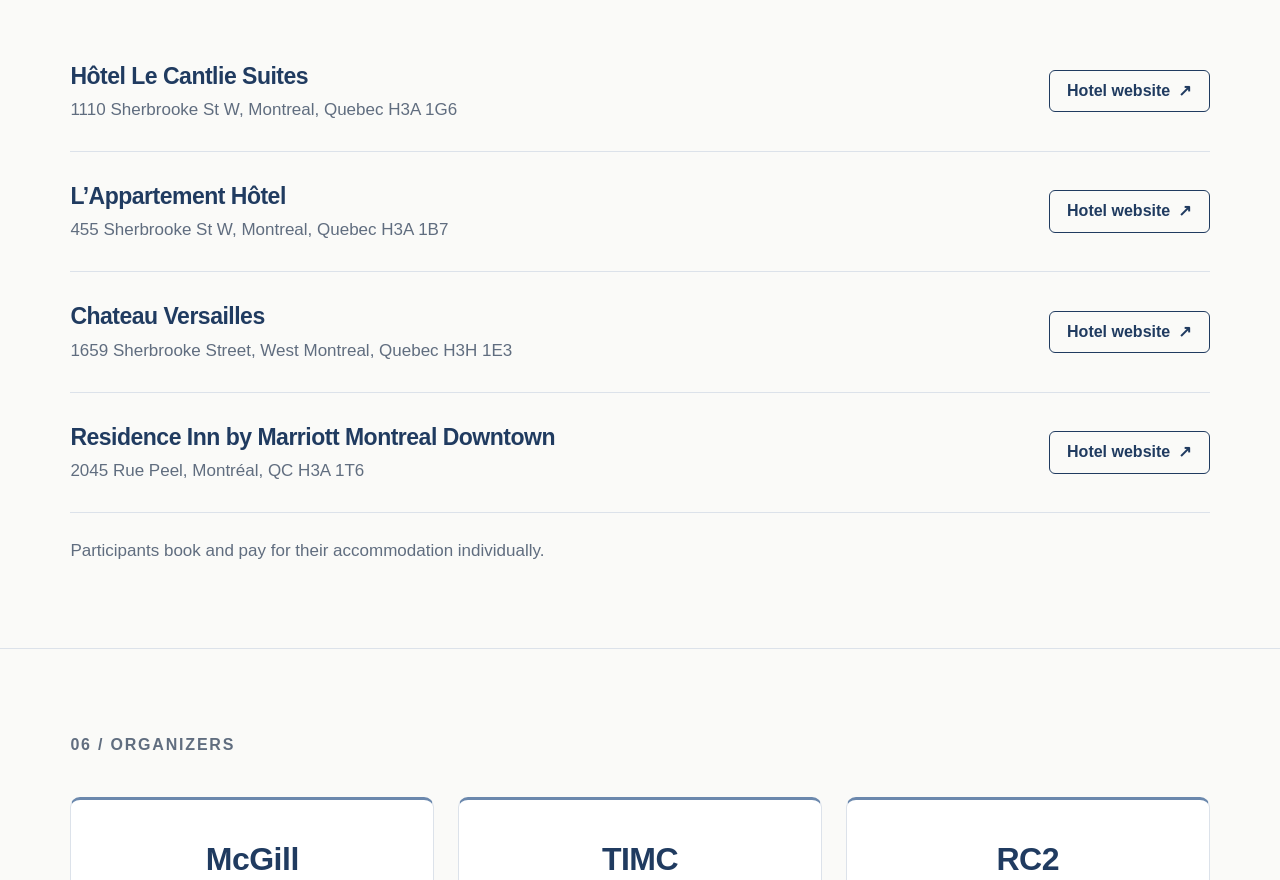
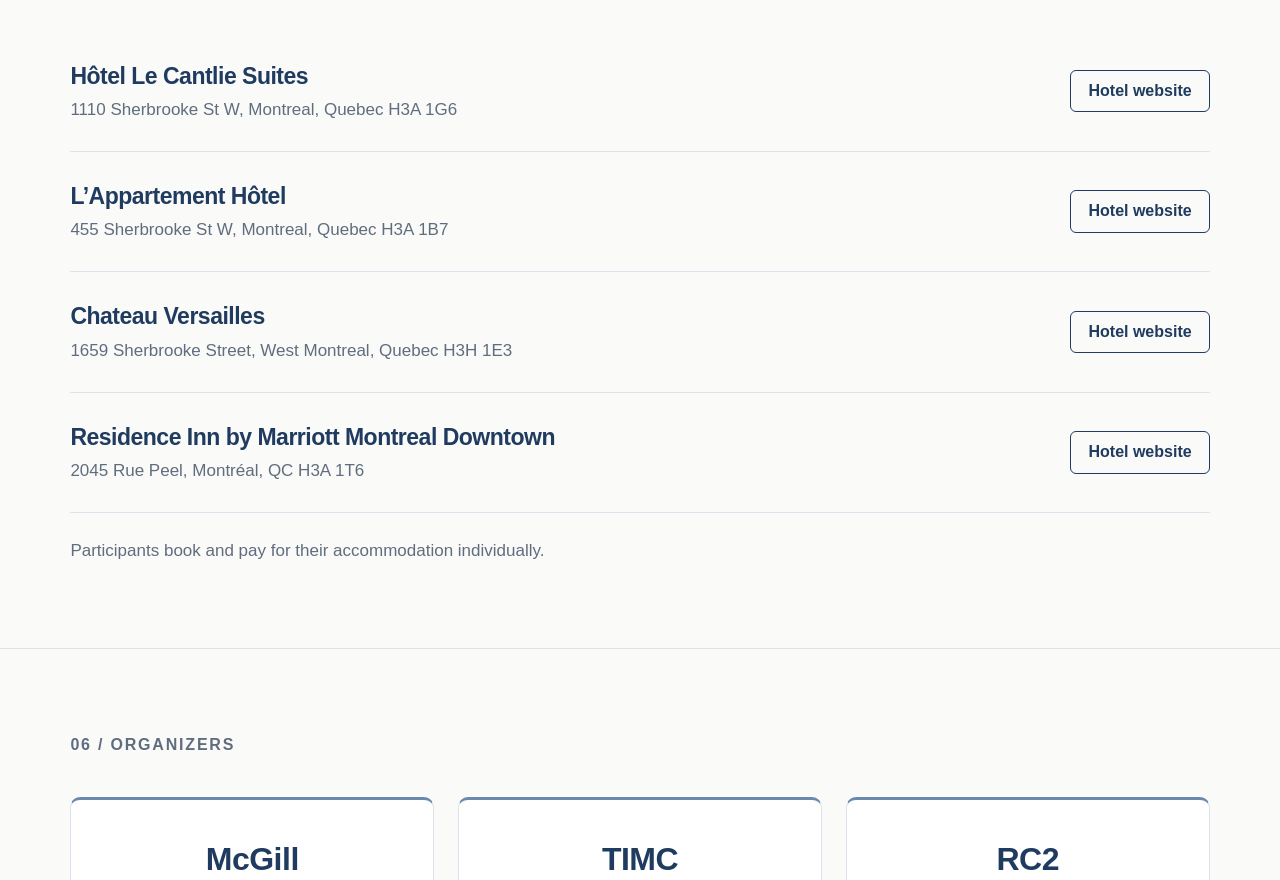
Before and after one commit to ConnieWang0013/aisot2026, a plain HTML site: page index.html in a window 1280 px wide. Shown: the part 3347-4227 px from the top of the page. Drawn offline with Linux system fonts and the light colour scheme.

Commit message:
Remove arrows from hotel website buttons

```diff
--- a/index.html
+++ b/index.html
@@ -35,10 +35,10 @@
 <p>We have arranged a discounted rate at <a href="https://www.bestwestern.com/en-us/book/rooms/67012?iata=00171880&amp;ssob=BLBWI0004G&amp;cid=BLBWI0004G:google:gmb:67012" target="_blank" rel="noopener noreferrer">Best Western Ville-Marie</a>. Please <a href="mailto:wang.xueying@queensu.ca,camille.archambault@mail.mcgill.ca">contact us</a> for booking details.</p>
 </div>
 <ul class="hotel-options" aria-label="Nearby hotels">
-<li><div><h3>Hôtel Le Cantlie Suites</h3><p>1110 Sherbrooke St W, Montreal, Quebec H3A 1G6</p></div><a class="hotel-website" href="https://www.hotelcantlie.com/" target="_blank" rel="noopener noreferrer" aria-label="Hôtel Le Cantlie Suites hotel website (opens in a new tab)">Hotel website <span aria-hidden="true">↗</span></a></li>
-<li><div><h3>L’Appartement Hôtel</h3><p>455 Sherbrooke St W, Montreal, Quebec H3A 1B7</p></div><a class="hotel-website" href="https://www.appartementhotel.com/" target="_blank" rel="noopener noreferrer" aria-label="L’Appartement Hôtel hotel website (opens in a new tab)">Hotel website <span aria-hidden="true">↗</span></a></li>
-<li><div><h3>Chateau Versailles</h3><p>1659 Sherbrooke Street, West Montreal, Quebec H3H 1E3</p></div><a class="hotel-website" href="https://www.chateauversaillesmontreal.com/" target="_blank" rel="noopener noreferrer" aria-label="Chateau Versailles hotel website (opens in a new tab)">Hotel website <span aria-hidden="true">↗</span></a></li>
-<li><div><h3>Residence Inn by Marriott Montreal Downtown</h3><p>2045 Rue Peel, Montréal, QC H3A 1T6</p></div><a class="hotel-website" href="https://www.marriott.com/en-us/hotels/yulri-residence-inn-montreal-downtown/overview/" target="_blank" rel="noopener noreferrer" aria-label="Residence Inn by Marriott Montreal Downtown hotel website (opens in a new tab)">Hotel website <span aria-hidden="true">↗</span></a></li>
+<li><div><h3>Hôtel Le Cantlie Suites</h3><p>1110 Sherbrooke St W, Montreal, Quebec H3A 1G6</p></div><a class="hotel-website" href="https://www.hotelcantlie.com/" target="_blank" rel="noopener noreferrer" aria-label="Hôtel Le Cantlie Suites hotel website (opens in a new tab)">Hotel website</a></li>
+<li><div><h3>L’Appartement Hôtel</h3><p>455 Sherbrooke St W, Montreal, Quebec H3A 1B7</p></div><a class="hotel-website" href="https://www.appartementhotel.com/" target="_blank" rel="noopener noreferrer" aria-label="L’Appartement Hôtel hotel website (opens in a new tab)">Hotel website</a></li>
+<li><div><h3>Chateau Versailles</h3><p>1659 Sherbrooke Street, West Montreal, Quebec H3H 1E3</p></div><a class="hotel-website" href="https://www.chateauversaillesmontreal.com/" target="_blank" rel="noopener noreferrer" aria-label="Chateau Versailles hotel website (opens in a new tab)">Hotel website</a></li>
+<li><div><h3>Residence Inn by Marriott Montreal Downtown</h3><p>2045 Rue Peel, Montréal, QC H3A 1T6</p></div><a class="hotel-website" href="https://www.marriott.com/en-us/hotels/yulri-residence-inn-montreal-downtown/overview/" target="_blank" rel="noopener noreferrer" aria-label="Residence Inn by Marriott Montreal Downtown hotel website (opens in a new tab)">Hotel website</a></li>
 </ul>
 <p class="accommodation-payment">Participants book and pay for their accommodation individually.</p>
 </section>
```
